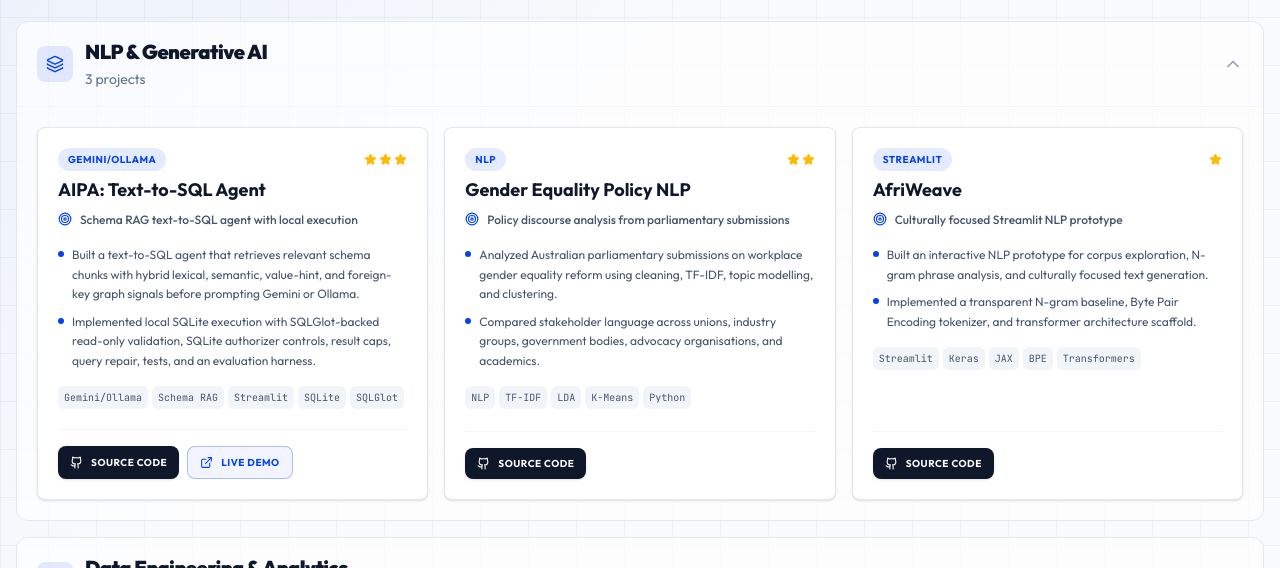
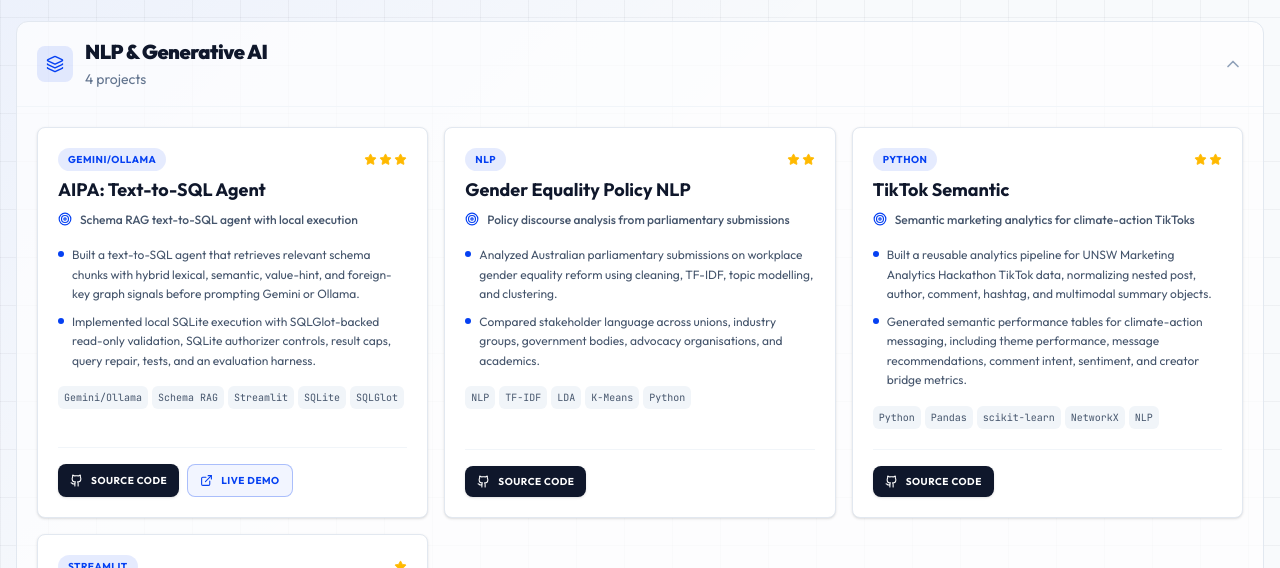
Before and after one commit to tuannm3812/tuannm3812.github.io, a React (Vite) app: page /projects in a window 1280 px wide. Shown: the part 223-791 px from the top of the page. Built offline with nearby package versions, Linux system fonts and the light colour scheme; no server answers; the database is empty.

Commit message:
content: add tiktok semantic project progress

```diff
--- a/src/data/resume.ts
+++ b/src/data/resume.ts
@@ -59,7 +59,7 @@ export const resumeData: ResumeData = {
   summary: "Data and machine learning professional with 7+ years of experience turning ambiguous business problems into reliable analytics products, predictive models, and production-ready data workflows. I combine stakeholder-facing judgment from consulting and e-commerce with hands-on engineering across Python, SQL, cloud data platforms, and MLOps.",
   highlights: [
     { value: "7+", label: "Years building analytics and ML workflows" },
-    { value: "15", label: "Technical projects across ML, data, and AI" },
+    { value: "16", label: "Technical projects across ML, data, and AI" },
     { value: "5+", label: "Core domains from CV to MLOps" },
     { value: "Full-stack", label: "From data pipelines to deployed apps" }
   ],
@@ -205,6 +205,18 @@ export const resumeData: ResumeData = {
       ]
     },
     {
+      title: "TikTok Semantic",
+      category: "NLP & Generative AI",
+      github: "https://github.com/tuannm3812/tiktok-semantic",
+      impact: "Semantic marketing analytics for climate-action TikToks",
+      stack: ["Python", "Pandas", "scikit-learn", "NetworkX", "NLP"],
+      points: [
+        "Built a reusable analytics pipeline for UNSW Marketing Analytics Hackathon TikTok data, normalizing nested post, author, comment, hashtag, and multimodal summary objects.",
+        "Generated semantic performance tables for climate-action messaging, including theme performance, message recommendations, comment intent, sentiment, and creator bridge metrics.",
+        "Packaged scripts, reusable modules, notebooks, and insight documentation so the sample workflow can rerun when the full dataset is available locally."
+      ]
+    },
+    {
       title: "AfriWeave",
       category: "NLP & Generative AI",
       github: "https://github.com/tuannm3812/AfriWeave",
--- a/src/pages/Projects.tsx
+++ b/src/pages/Projects.tsx
@@ -14,6 +14,7 @@ const projectPriority: Record<string, { score: number; stars: number }> = {
   'Flickr8k Image Captioning': { score: 80, stars: 2 },
   'Youtube Trending Snowflake Lakehouse': { score: 78, stars: 2 },
   'Gender Equality Policy NLP': { score: 76, stars: 2 },
+  'TikTok Semantic': { score: 75, stars: 2 },
   'AI Meal Planner': { score: 73, stars: 2 },
   'FAOSTAT Food Price Shock Dashboard': { score: 70, stars: 2 },
   'Sydney Rainfall Forecasting': { score: 64, stars: 1 },
```
Also changed, not shown: 2 other files (tests, documents, lock files or other folders).
